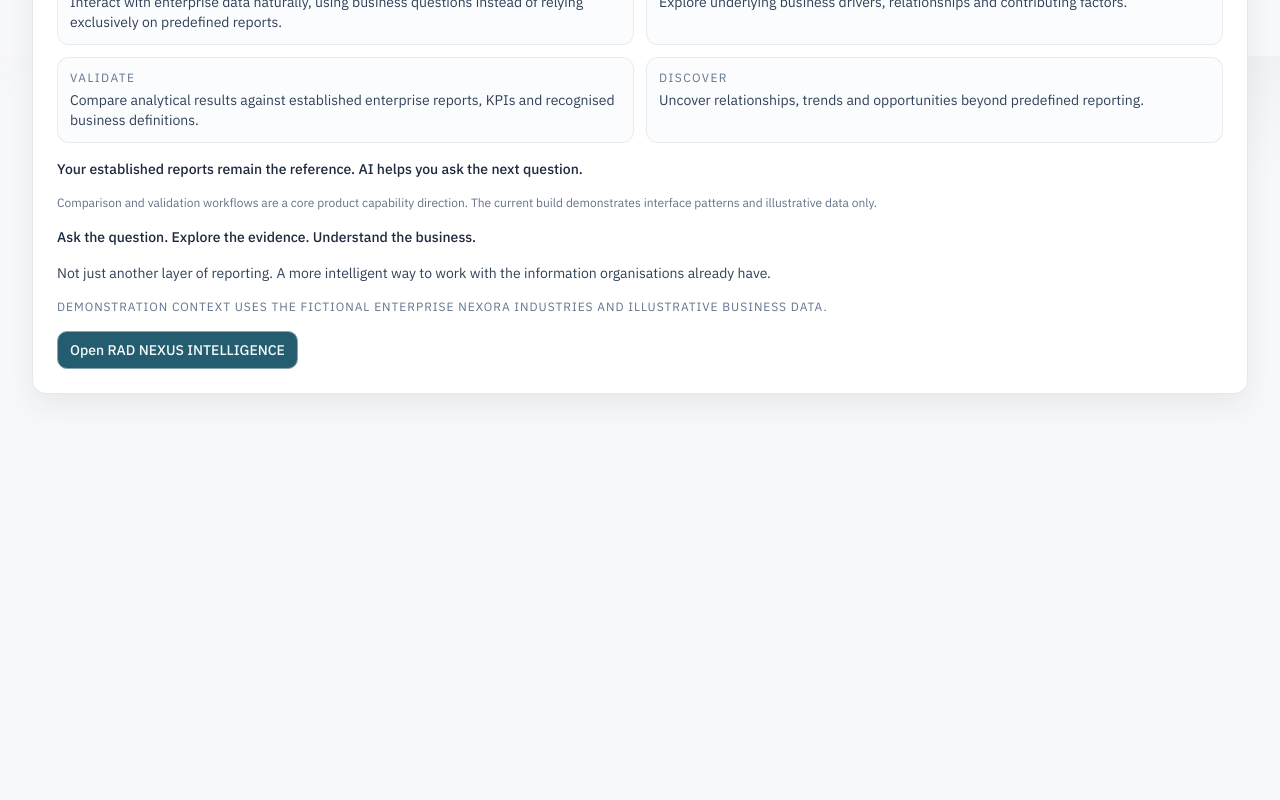
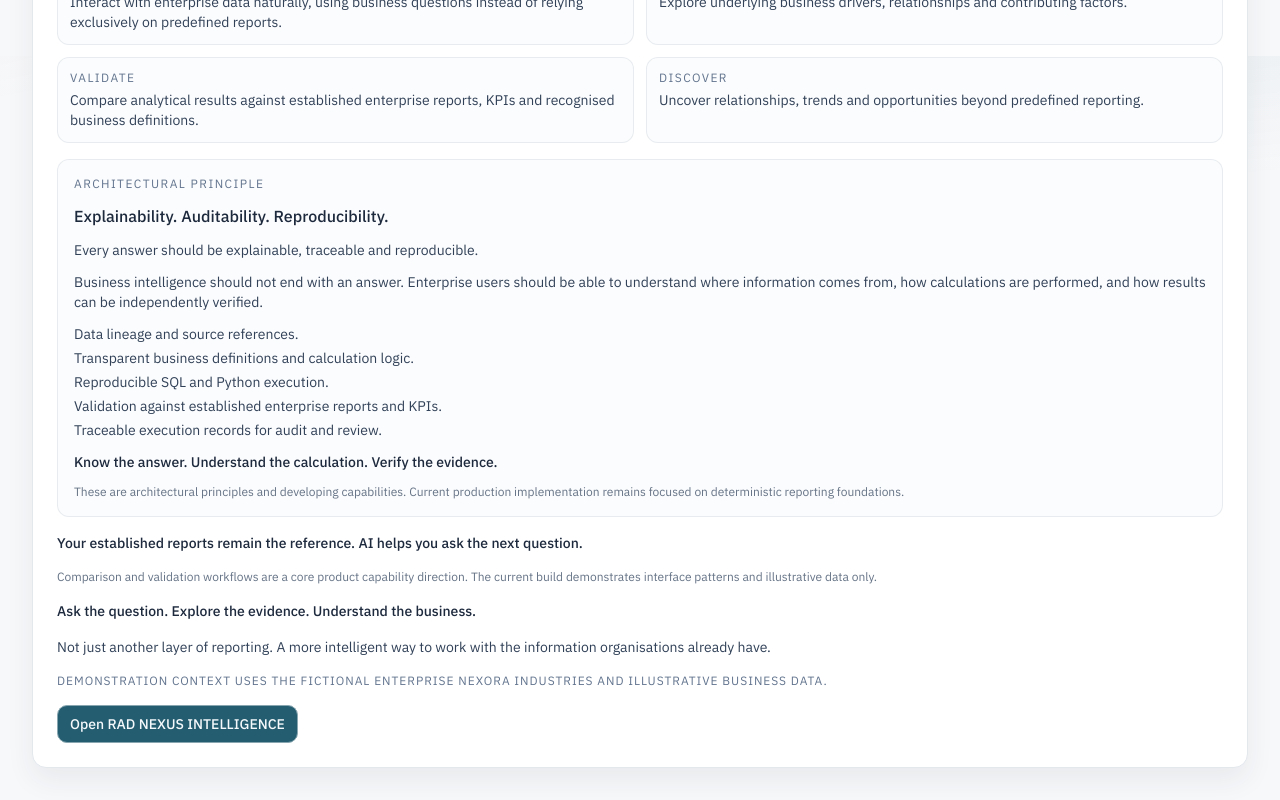
Before and after one commit to RubenDuijn/RadNexus, a Next.js app in the folder frontend/: page /products in a window 1280 px wide. Shown: the part 744-1544 px from the top of the page. Before the commit the page ends 1170 px from the top, so only its background shows below. Built offline with nearby package versions, Linux system fonts and the light colour scheme.

Commit message:
Document explainability and reproducibility principles

```diff
--- a/frontend/src/app/products/page.tsx
+++ b/frontend/src/app/products/page.tsx
@@ -70,6 +70,27 @@ export default function ProductsPage() {
                 </article>
               ))}
             </div>
+            <div className="rn-card-soft space-y-3 p-4">
+              <p className="text-xs uppercase tracking-[0.12em] text-slate-500">Architectural principle</p>
+              <p className="text-base font-medium text-slate-800">Explainability. Auditability. Reproducibility.</p>
+              <p className="text-sm text-slate-700">Every answer should be explainable, traceable and reproducible.</p>
+              <p>
+                Business intelligence should not end with an answer. Enterprise users should be able to understand where
+                information comes from, how calculations are performed, and how results can be independently verified.
+              </p>
+              <ul className="space-y-1 text-sm text-slate-700">
+                <li>Data lineage and source references.</li>
+                <li>Transparent business definitions and calculation logic.</li>
+                <li>Reproducible SQL and Python execution.</li>
+                <li>Validation against established enterprise reports and KPIs.</li>
+                <li>Traceable execution records for audit and review.</li>
+              </ul>
+              <p className="text-sm font-medium text-slate-800">Know the answer. Understand the calculation. Verify the evidence.</p>
+              <p className="text-xs rn-muted">
+                These are architectural principles and developing capabilities. Current production implementation remains
+                focused on deterministic reporting foundations.
+              </p>
+            </div>
             <p className="text-sm font-medium text-slate-800">
               Your established reports remain the reference. AI helps you ask the next question.
             </p>
```
Also changed, not shown: 2 other files (tests, documents, lock files or other folders).
